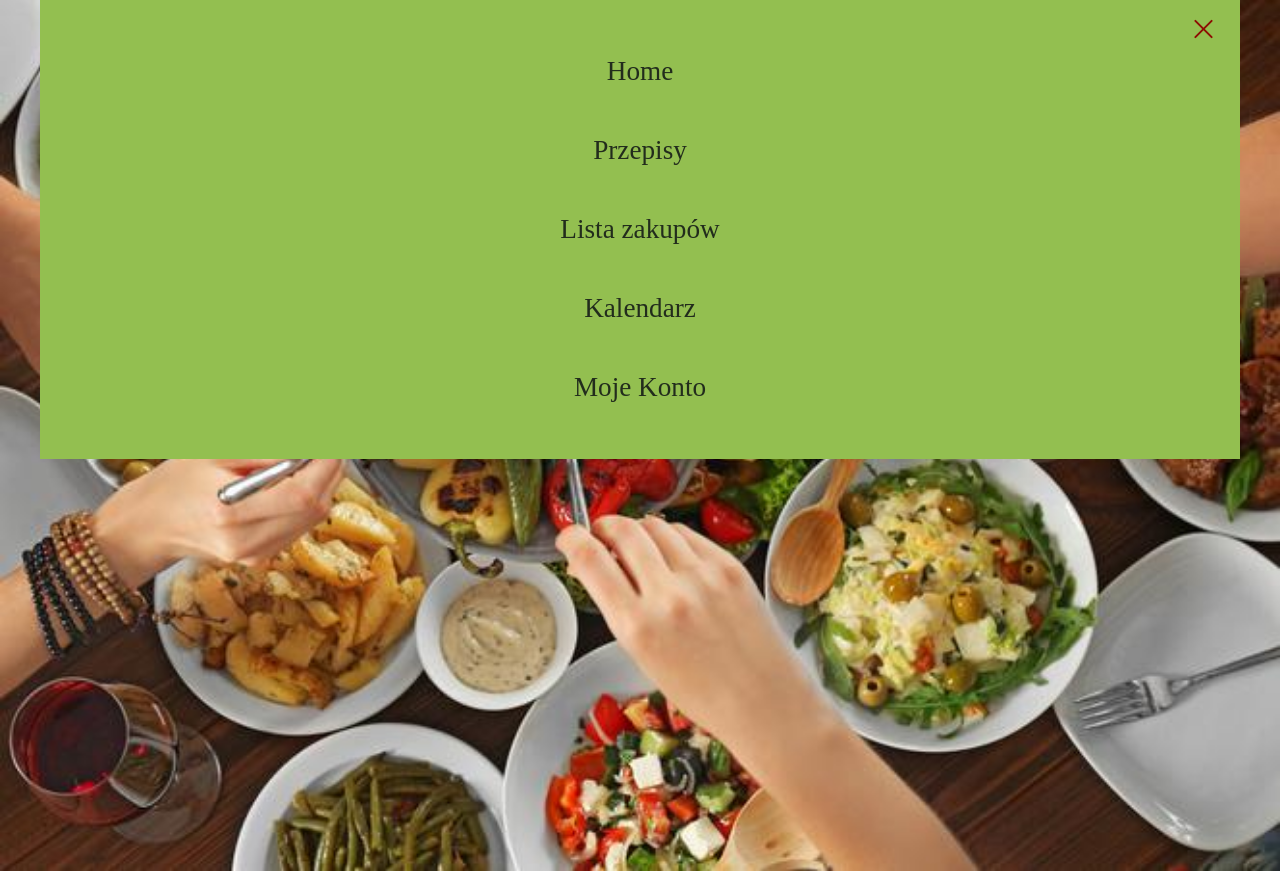
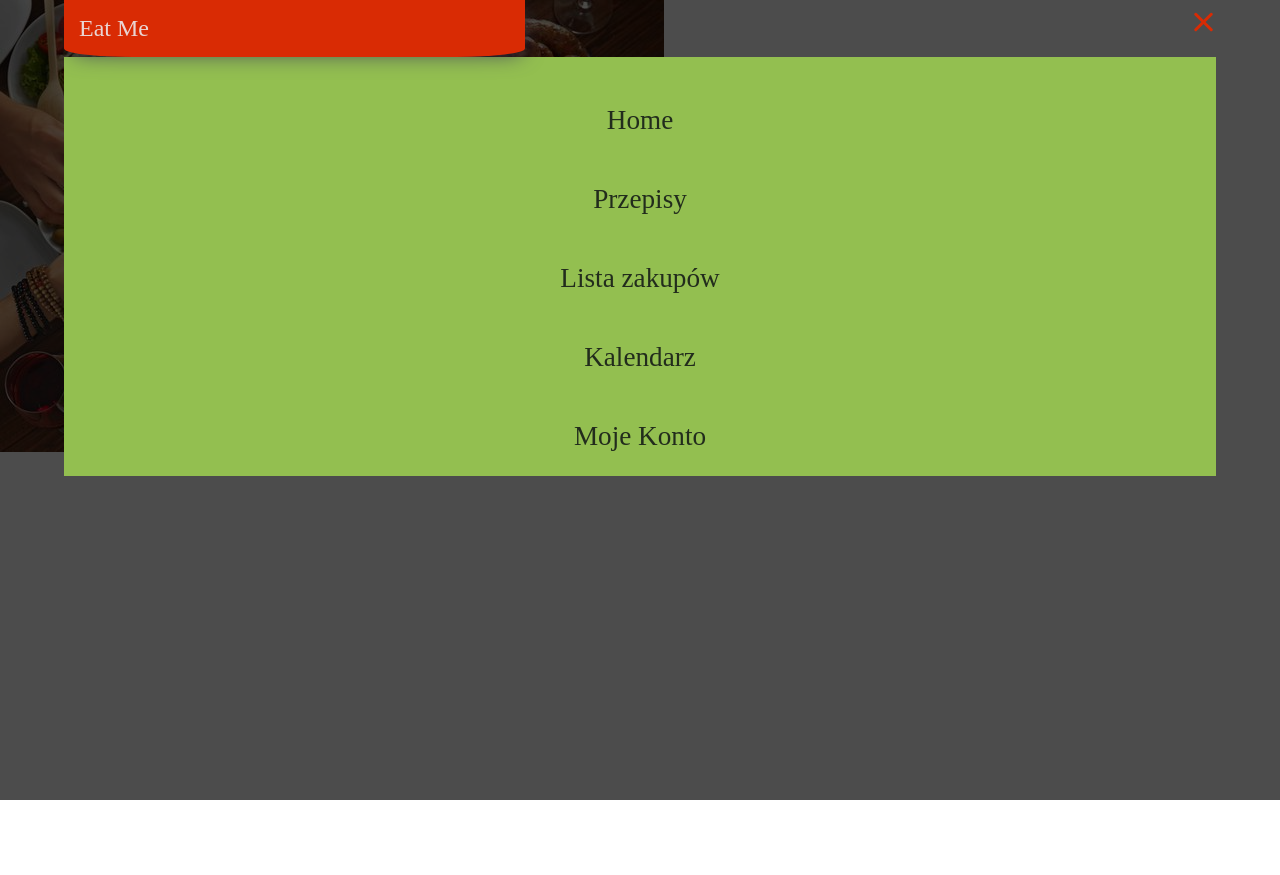
Before and after one commit to RafalJagus/RafalJagus.github.io, a plain HTML site: page index.html in a window 1280 px wide. Both pictures are taken after a click on the element 1203 px from the left and 28 px from the top of the page. After the commit the page ends 800 px from the top, so only its background shows below. Drawn offline with nearby package versions, Linux system fonts and the light colour scheme.

Commit message:
Add files via upload

```diff
--- a/css/style.css
+++ b/css/style.css
@@ -28,13 +28,30 @@ body.stopScrolling{
     margin: 0;
     box-sizing: border-box;
 }
+body.open .overlay{
+    opacity: 1;
+    pointer-events: auto;
+}
+.overlay{
+    width: 100vw;
+    height: 100vh;
+    top: 0;
+    left: 0;
+    position: fixed;
+    background-color: rgba(0,0,0,0.7);
+    z-index: 9;
+    opacity: 0;
+    transition: 0.3s;
+    pointer-events:none;
+}
+
 /* Navbar Style*/
 header{
     position: fixed;
     top: 0;
     left: 0;
     width: 100%;
-
+    z-index: 10;
 }
 .container{
     position: relative;
@@ -42,19 +59,17 @@ header{
     max-width: 75rem;
     padding: 0 1.5rem;
     margin: 0 auto;
-
-}
-
-nav.container{
     display: flex;
     flex-wrap: wrap;
-    align-items: center;
     justify-content: space-between;
     padding: 0 1.5rem;
+
+
 }
 
 header .logo{
     width: 40%;
+    height: 10%;
     font-size: 1.5rem;
     font-family:'Times New Roman', Times, serif;
     color: var(--text-color);
@@ -66,24 +81,16 @@ header .logo{
     box-shadow: 3px 4px 21px -7px rgba(66, 68, 90, 1);
 
 }
-.links {
-    position: absolute;
+.links{
     width: 100%;
-    top: 0;
-    left: 0;
-    flex: 1;
-    order: 3;
     flex-basis: 100%;
     flex-direction: column;
     align-items: center;
     justify-content: center;
-    padding: 0.5rem 0 2rem;
     opacity: 0;
     transition: 0.3s;
     background-color: var(--main-color-1);
-
-    transition: 0.5s;
-
+    z-index: -1;
 }
 .links ul{
     display: flex;
@@ -92,20 +99,24 @@ header .logo{
     width: 100%;
     list-style: none;
     padding-top: 1.5rem;
-
 }
 .links ul li{
     padding: 1.5rem;
+    z-index: -1;
 }
 .links ul a{
     font-size: 1.7rem;
     text-decoration: none;
     color: var(--text-color2);
+
 }
 
 body.open .links{
     opacity: 1;
+}
 
+body.open .links ul li{
+    z-index: 1;
 }
 
 .hamburger{
@@ -120,8 +131,8 @@ body.open .links{
 }
 .hamburger .bar{
     width: 100%;
-    height: 2px;
-    background-color: var(--main-color-5);
+    height: 3px;
+    background-color: var(--main-color-4);
     border-radius: 3px;
     position: absolute;
 }
@@ -146,7 +157,58 @@ body.open .hamburger .bar:last-child{
     transition: bottom 0.2s, transform 0.3s 0.1s;
 }
 
-/* Navbar Style*/
-main img{
+
+/* Main Style*/
+main .view-show{
+    position: relative;
     width: 100%;
+    height: 600px;
+    overflow: hidden;
 }
+.view-show .container{
+    position: absolute;
+    top: 30%;
+    left: 0px;
+    justify-content: center;
+}
+.search{
+    display: flex;
+    justify-content: space-between;
+    justify-items:center ;
+    width: 80%;
+    background-color: antiquewhite;
+    padding: 5px;
+    border: solid var(--main-color-4) 2px;
+    border-radius: 25px;
+}
+.search input{
+    display: inline-block;
+    width: 80%;
+    height: 2.5rem;
+    border: none;
+    border: solid black 1px;
+    border-radius: 25px;
+}
+.search .button-search{
+    height: 2.5rem;
+    border-radius: 25px;
+
+}
+.search input::placeholder{
+    text-align: center;
+}
+.search i{
+    margin-right: 1rem;
+    font-size: 1.9rem;
+    border-radius: 50%;
+    color: var(--main-color-3);
+    text-decoration: none;
+}
+
+.claster-nav{
+    display: flex;
+
+}
+.squer{
+
+}
--- a/index.html
+++ b/index.html
@@ -5,13 +5,20 @@
     <meta http-equiv="X-UA-Compatible" content="IE=edge">
     <meta name="viewport" content="width=device-width, initial-scale=1.0">
     <title>EatMe</title>
+    <link rel="stylesheet" href="https://unicons.iconscout.com/release/v4.0.0/css/line.css">
     <link rel="stylesheet" href="./css/style.css">
 </head>
 <body>
+    <div class="overlay"></div>
     <header>
 
         <nav class="container">
+
             <a href="#" class="logo">Eat Me</a>
+            <div class="hamburger">
+                <div class="bar"></div>
+                <div class="bar"></div>
+            </div>
             <div class="links">
                 <ul>
                     <li>
@@ -31,15 +38,28 @@
                     </li>
                 </ul>
             </div>
-            <div class="hamburger">
-                <div class="bar"></div>
-                <div class="bar"></div>
-            </div>
+
         </nav>
     </header>
     <main>
-        <section>
-            <img src="./assets/jedzenia-header.jpg" alt="">
+        <section class="view-show">
+            <img src="./assets/jedzenia-header.png" alt="">
+            <div class="container">
+                <div class="search">
+                    <input type="search" placeholder=" Wyszukaj przepisów " />
+                    <a href="#search" class="button-search"><i class="uil uil-search"></i></a>
+                </div>
+                <div class="claster-nav">
+                    <div class="squer"> x</div>
+                </div>
+                <div class="claster-nav">
+                    <div class="squer"> x</div>
+                </div>
+                <div class="claster-nav">
+                    <div class="squer"> x</div>
+                </div>
+            </div>
+
         </section>
 
     </main>
```
Also changed, not shown: assets/jedzenia-header.png (added).
